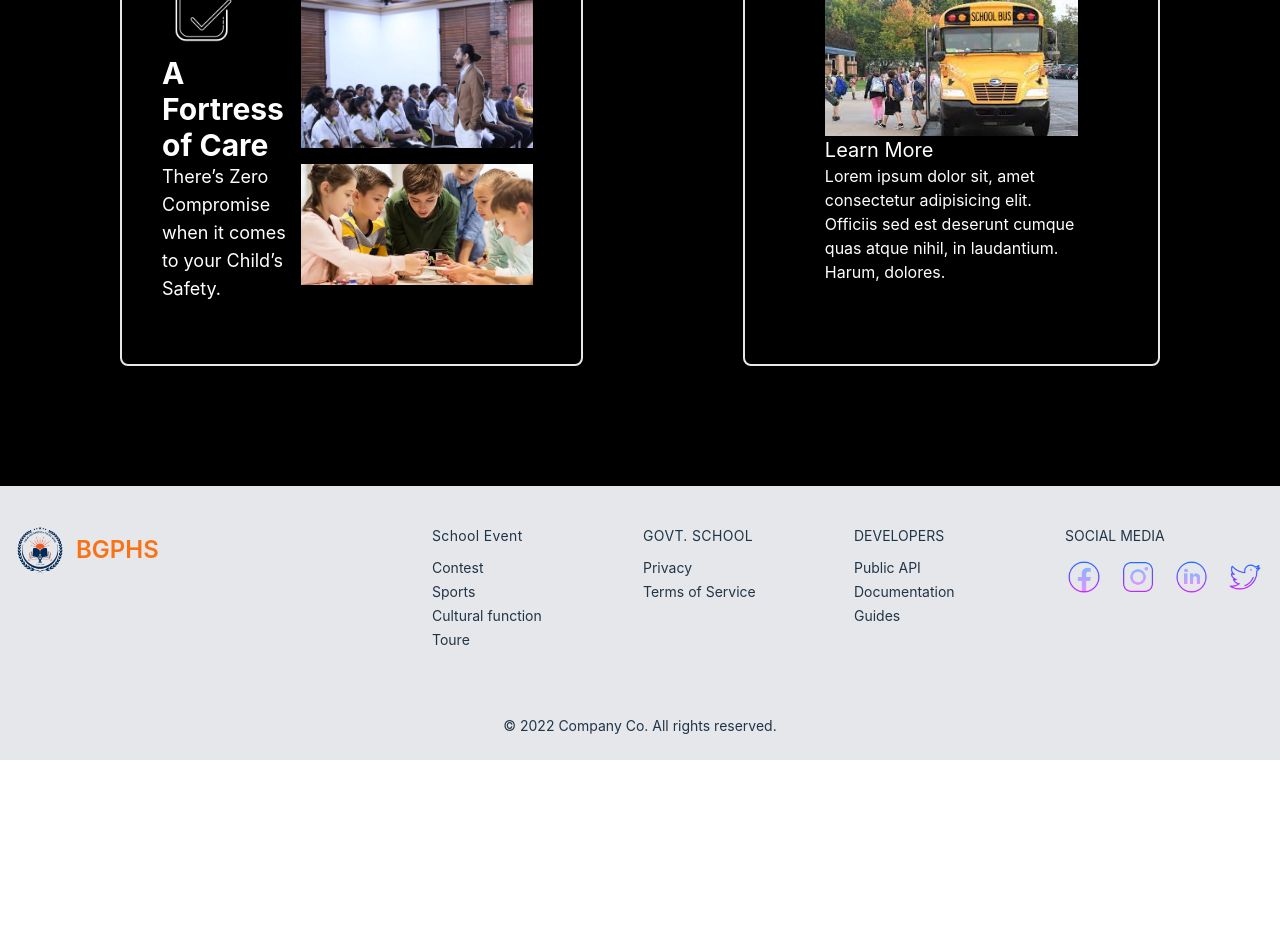
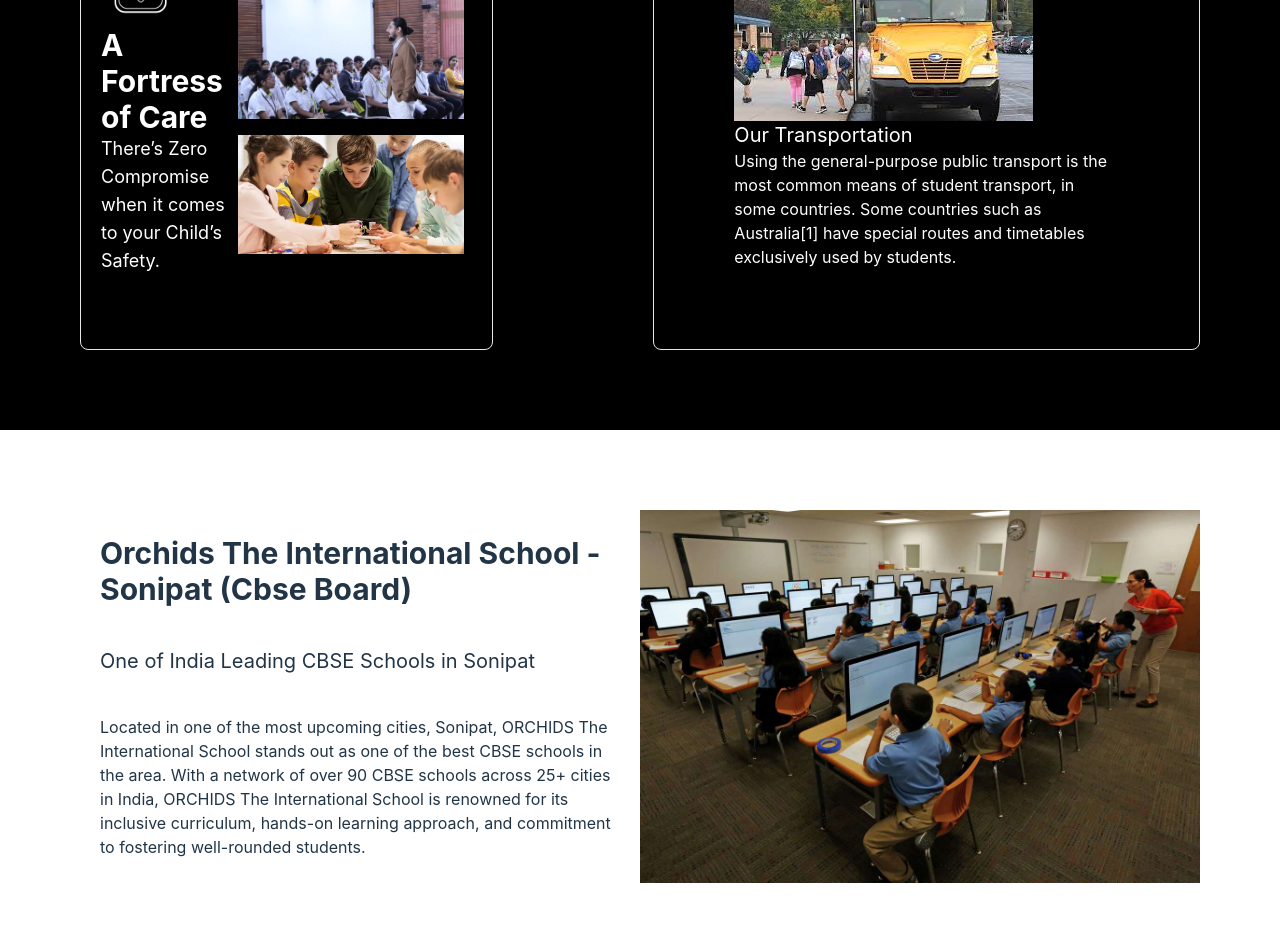
Before and after one commit to Flocky05/school, a React (Vite) app: page / in a window 1280 px wide. Shown: the part 1200-2152 px from the top of the page. Before the commit the page ends 1960 px from the top, so only its background shows below. Built offline with nearby package versions, Linux system fonts and the light colour scheme.

Commit message:
added computer section

```diff
--- /dev/null
+++ b/src/components/Computer/Computer.jsx
@@ -0,0 +1,16 @@
+
+import img from "../../assets/images/computer/computer.jpg"
+const Computer = () => {
+    return (
+        <div className="grid grid-cols-1 lg:grid-cols-2 items-center p-10 lg:p-20">
+            <div>
+                <h2 className="text-3xl font-bold p-5">Orchids The International School - Sonipat (Cbse Board)</h2>
+                <p className="text-xl p-5">One of India Leading CBSE Schools in Sonipat</p>
+                <p className="p-5">Located in one of the most upcoming cities, Sonipat, ORCHIDS The International School stands out as one of the best CBSE schools in the area. With a network of over 90 CBSE schools across 25+ cities in India, ORCHIDS The International School is renowned for its inclusive curriculum, hands-on learning approach, and commitment to fostering well-rounded students.</p>
+            </div>
+            <img src={img} alt="" />
+        </div>
+    );
+};
+
+export default Computer;
--- a/src/components/Home/Home.jsx
+++ b/src/components/Home/Home.jsx
@@ -1,5 +1,6 @@
 
 import img from "../../assets/images/Header/hero.jpg"
+import Computer from "../Computer/Computer";
 import Security from "../Security/Security";
 const Home = () => {
     return (
@@ -10,6 +11,7 @@ const Home = () => {
                 <p className="text-center text-lg">Bhuapur Pilot Hight School is an ducational establishment that is located at Bhuapur,Tangail. Its Educational Institute Identification Number or EIIN, is 114019. On 20 January,1941, it was first put into operation. The alternative name for Bhuapur Pilot Hight School. It is a Combined sort of co-educational program. The institution provides education in the following fields: Business Studies, Science, Humanities.</p>
             </div>
             <Security></Security>
+            <Computer></Computer>
         </div>
     );
 };
--- a/src/components/Security/Security.jsx
+++ b/src/components/Security/Security.jsx
@@ -3,14 +3,14 @@ import img from "../../assets/images/security/done-100.png"
 import img1 from "../../assets/images/security/career.webp"
 import img2 from "../../assets/images/security/schoolBus.jpg"
 import img3 from "../../assets/images/security/team.webp"
-import img4 from "../../assets/images/security/cc camera.jpg"
+
 
 const Security = () => {
     return (
-        <div className="bg-black p-20 text-white">
+        <div className="bg-black p-10 text-white">
             <h2 className="text-4xl p-10 font-bold text-center">Orchids'5 Petals of Purpose</h2>
             <div className="lg:flex gap-20">
-                <div className="grid grid-cols-1 lg:flex justify-between items-center p-10 border-2 rounded-lg m-10">
+                <div className="grid grid-cols-1 lg:flex justify-between items-center p-5 border rounded-lg m-10">
                     <div>
                         <img className="invert w-20" src={img} alt="" />
                         <h2 className="text-3xl font-bold text-white">A Fortress of Care</h2>
@@ -18,13 +18,13 @@ const Security = () => {
                     </div>
                     <div className="flex flex-col relative">
                         <img className="p-2" src={img1} alt="" />
-                        <img className="p-2  " src={img3} alt="" />
+                        <img className="p-2" src={img3} alt="" />
                     </div>
                 </div>
-                <div className="border-2 rounded-lg p-20 m-10">
+                <div className="border rounded-lg p-20 m-10">
                     <img className="" src={img2} alt="" />
-                    <h2 className="text-xl">Learn More</h2>
-                    <p>Lorem ipsum dolor sit, amet consectetur adipisicing elit. Officiis sed est deserunt cumque quas atque nihil, in laudantium. Harum, dolores.</p>
+                    <h2 className="text-xl">Our Transportation</h2>
+                    <p>Using the general-purpose public transport is the most common means of student transport, in some countries. Some countries such as Australia[1] have special routes and timetables exclusively used by students.</p>
                 </div>
             </div>
         </div>
```
Also changed, not shown: src/assets/images/computer/computer.jpg (added).
